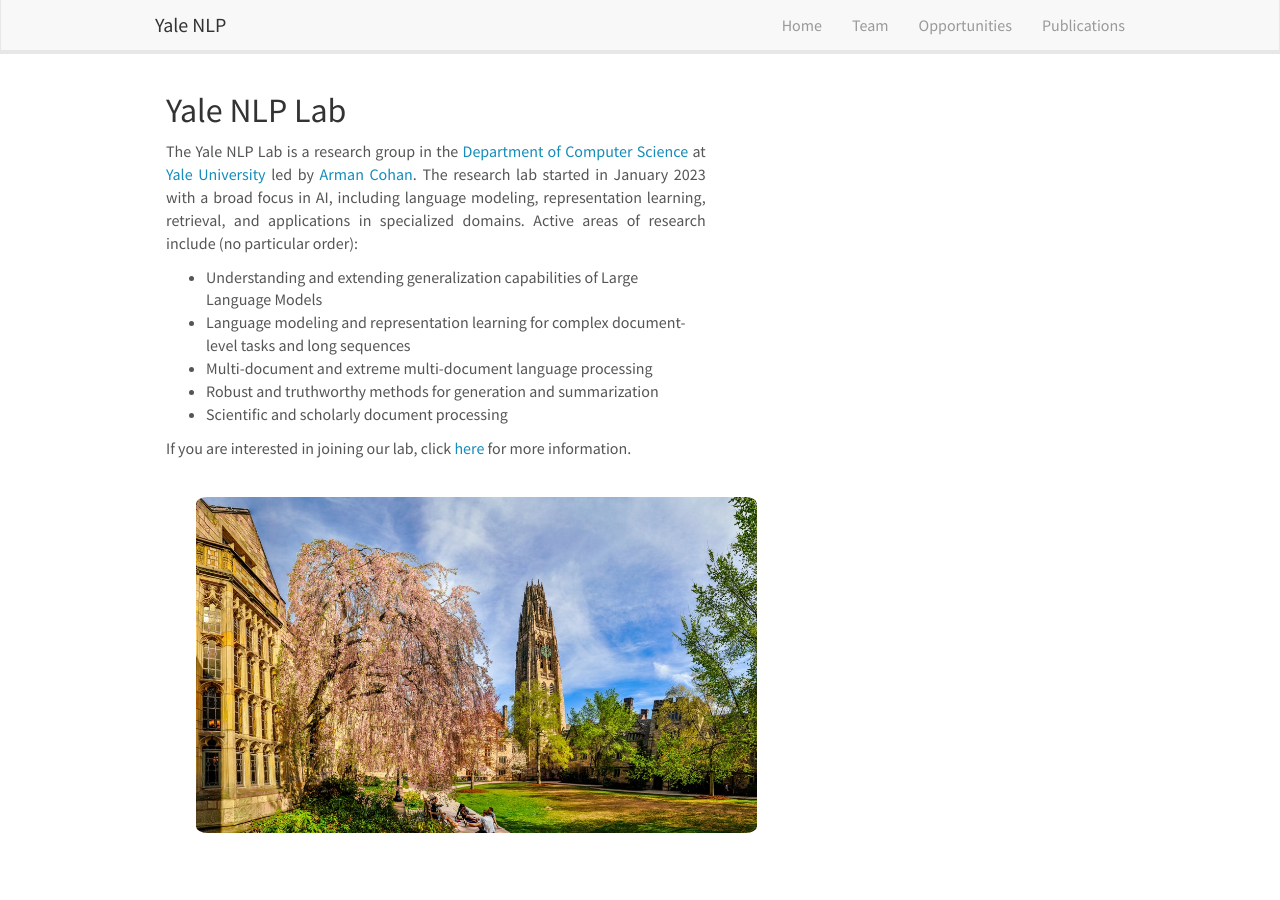
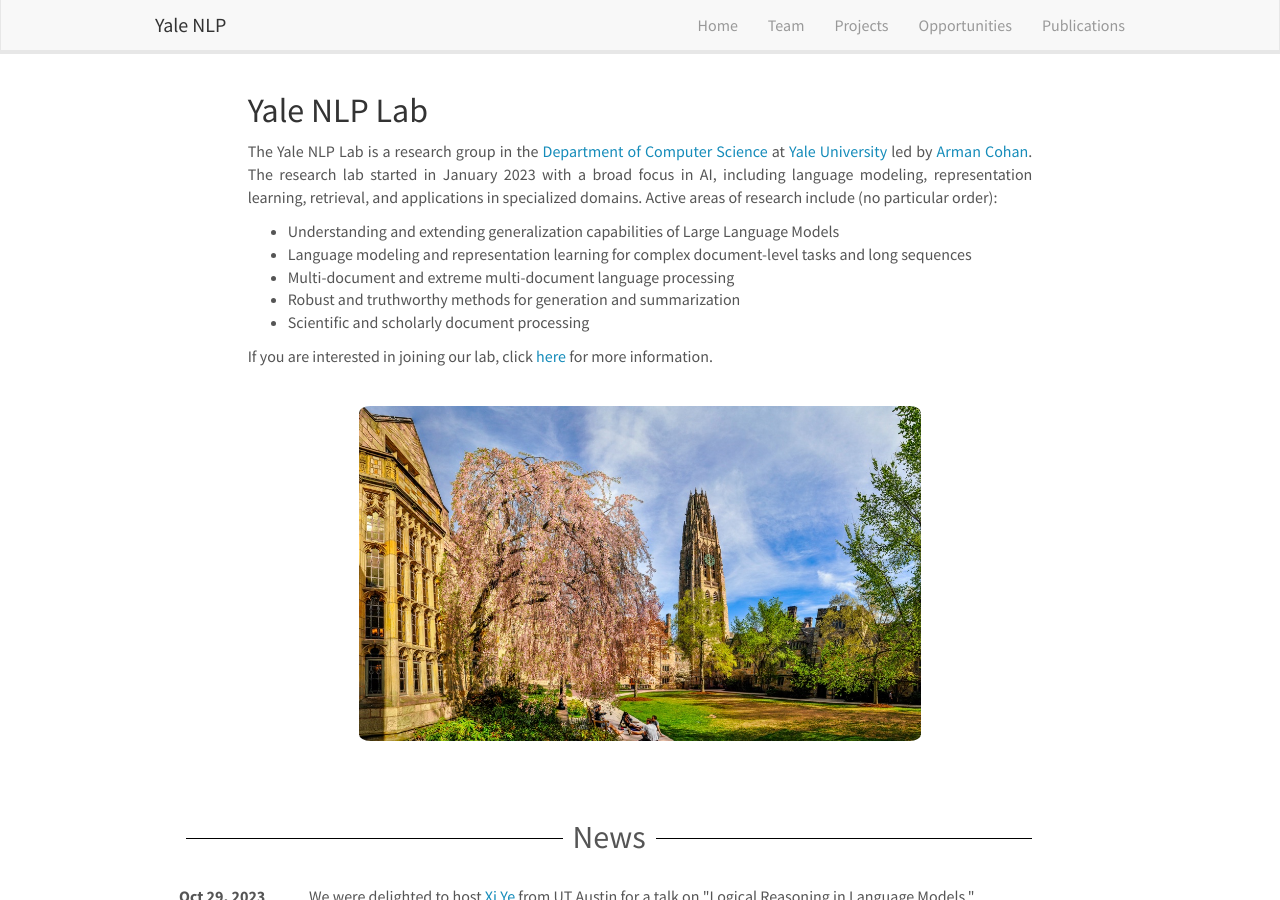
Before and after one commit to yale-nlp/yale-nlp.github.io, a Jekyll site: the page built from _pages/home.md, in a window 1280 px wide and 900 px high. Built offline with Jekyll 4.4.1, drawn with Linux system fonts in a browser that asks for light colours; nearby versions of some CDN libraries; comment, search, counter and statistics services are not loaded.

Commit message:
center the home page

```diff
--- a/_includes/header.html
+++ b/_includes/header.html
@@ -18,7 +18,7 @@
 			<ul class="nav navbar-nav navbar-right">
 				<li><a href="{{ site.url }}{{ site.baseurl }}/">Home</a></li>
 				<li><a href="{{ site.url }}{{ site.baseurl }}/team">Team</a></li>
-				<!-- <li><a href="{{ site.url }}{{ site.baseurl }}/projects">Projects</a></li> -->
+				<li><a href="{{ site.url }}{{ site.baseurl }}/projects">Projects</a></li>
 				<li><a href="{{ site.url }}{{ site.baseurl }}/opportunities">Opportunities</a></li>
 				<li><a href="{{ site.url }}{{ site.baseurl }}/publications">Publications</a></li>
 				<!-- <li><a href="{{ site.url }}{{ site.baseurl }}/research">Research</a></li> -->
--- a/_pages/home.md
+++ b/_pages/home.md
@@ -7,7 +7,7 @@
 ---
 
 <div class="row" style="margin-bottom: 50px; margin-left: 10px; margin-right: 10px">
-<div class="col-sm-7 clearfix">
+<div class="col-sm-10 col-sm-offset-1 clearfix">
   <h2>Yale NLP Lab</h2>
   <!-- justify the text-->
   <p style="text-align:justify">
@@ -27,7 +27,7 @@
   </p>
 </div>
 
-<div class="col-sm-8 clearfix">
+<div class="col-sm-8 col-sm-offset-2 clearfix">
   <div markdown="0" id="carousel" class="carousel slide" data-ride="carousel" data-interval="4000" data-pause="hover" >
     <!-- Menu -->
     <!-- <ol class="carousel-indicators">
@@ -44,3 +44,4 @@
         </div> -->
     </div>
   </div>
+  </div>
```
